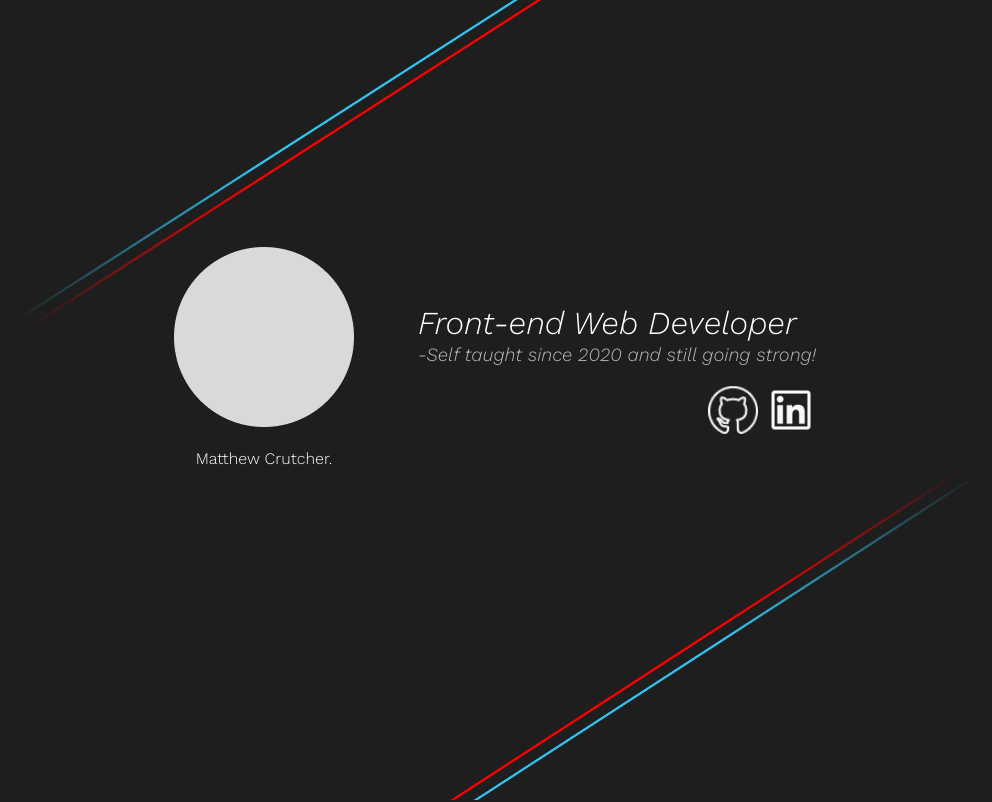
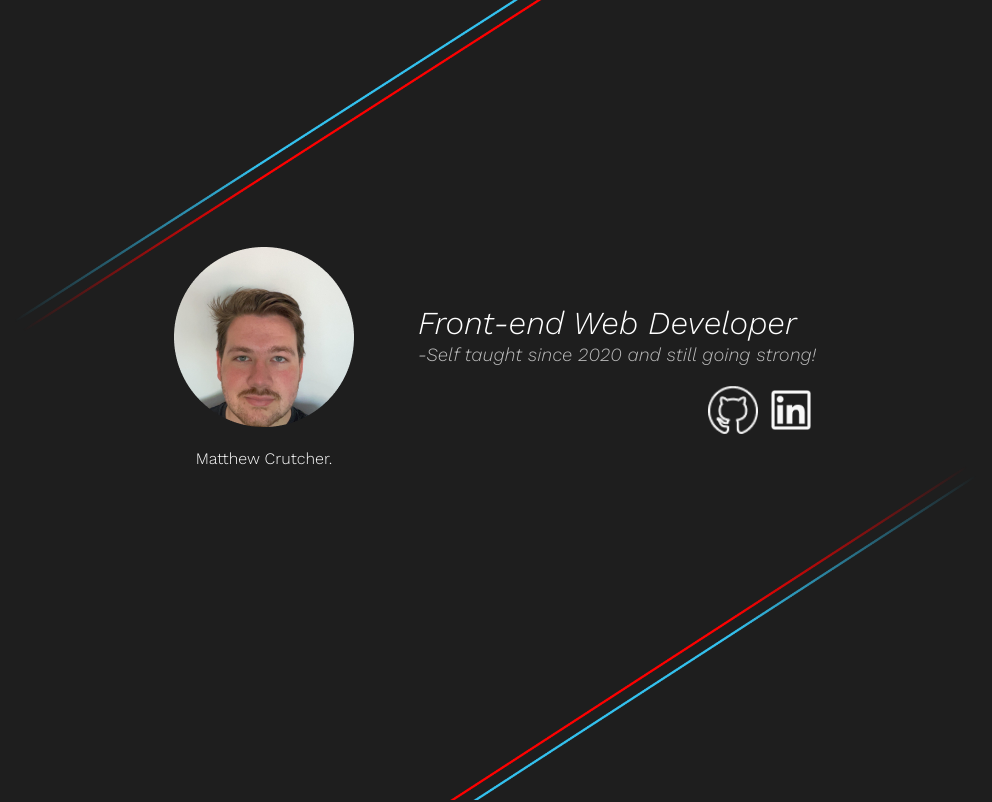
Before and after one commit to MatthewCrutcher/Personal-Portfolio, a React (Create React App) app: page / in a window 1280 px wide. Shown: the top 802 px of the page, without its empty margins (145-1137 px from the left). Built offline with nearby package versions, Linux system fonts and the light colour scheme.

Commit message:
changed profile pic on landing page

```diff
--- a/src/components/LandingPage.js
+++ b/src/components/LandingPage.js
@@ -6,6 +6,7 @@ import PicPlaceholder from "../images/PicPlaceholder.png";
 import GitHubIcon from "../images/github-icon.png";
 import LinkedInIcon from "../images/linkedin-icon.png";
 import PdfIcon from "../images/pdf-icon.png";
+import profilePic from "../images/profilePic.png";
 /* <button className="resume-button">
               <img src={PdfIcon} alt="PDF Icon" />
               <h3>Resume</h3>
@@ -15,7 +16,7 @@ function LandingPage() {
     <div className="landing-page-container">
       <div className="pic-title-container">
         <div className="pic-name-container">
-          <img src={PicPlaceholder} alt="PicPlaceholder" />
+          <img src={profilePic} alt="PicPlaceholder" />
           <div className="name-icons-container">
             <h4>Matthew Crutcher.</h4>
           </div>
```
Also changed, not shown: src/images/profilePic.png (added).
